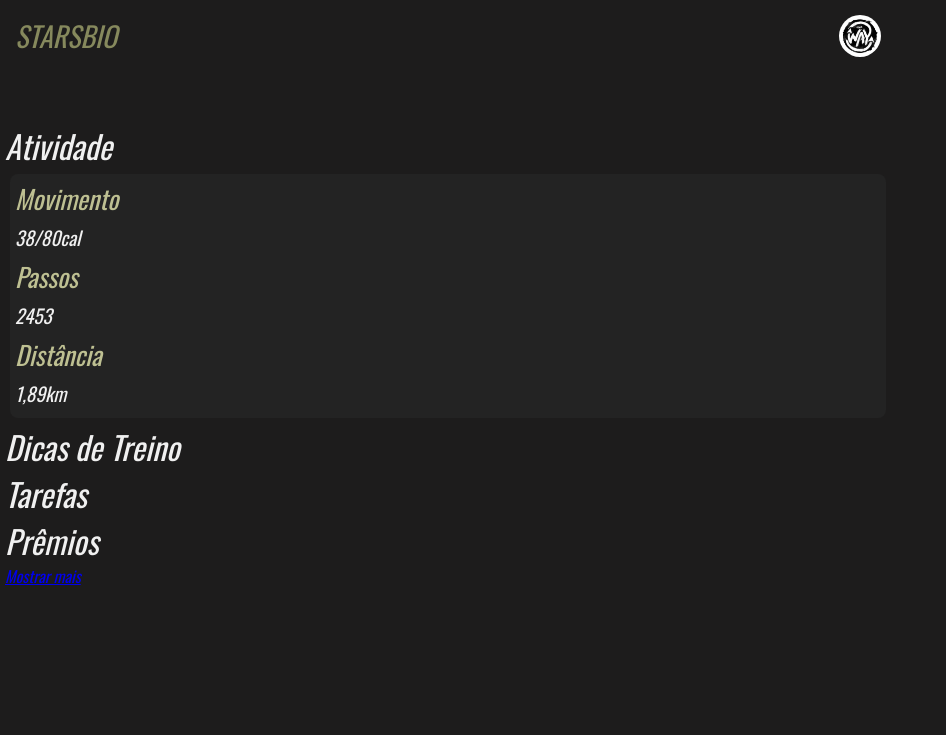
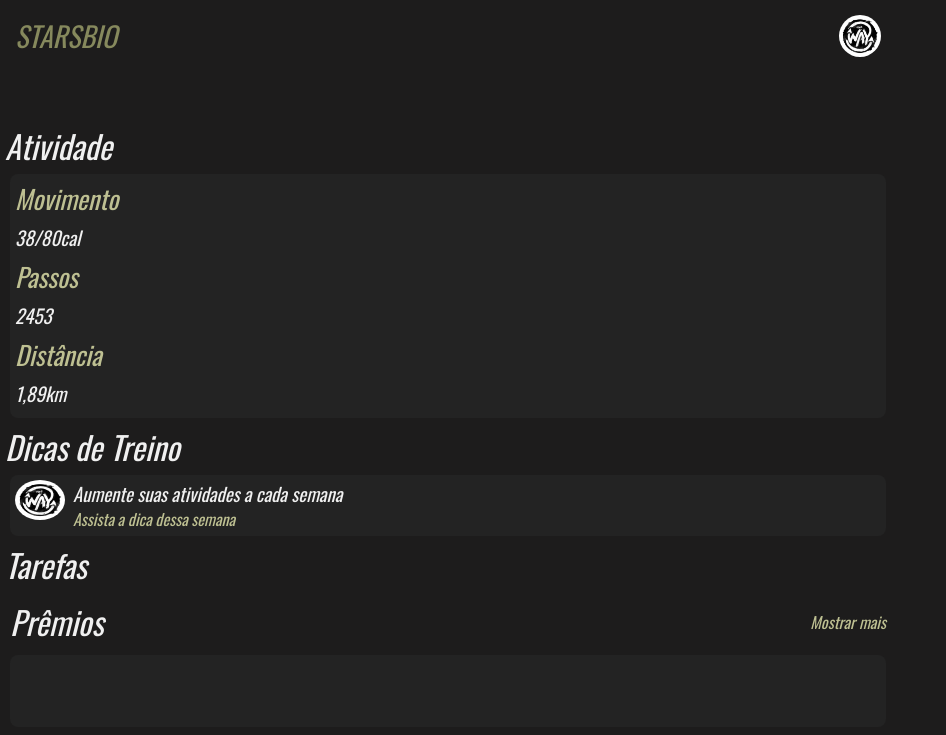
Before and after one commit to DevsAlves/STARSBIO, a plain HTML site: page index.html in a window 1280 px wide. Shown: the whole page, without its empty margins (0-946 px from the left). Drawn offline with nearby package versions, Linux system fonts and the light colour scheme.

Commit message:
stye: Adicionando o CSS do projeto

```diff
--- a/index.html
+++ b/index.html
@@ -14,7 +14,9 @@
     </nav>
 
     <main  id="main_container">
+        <div class="product">
 
+        </div>
         <div class="section1">
             <h2>Atividade</h2>
             <div class="content">
@@ -33,20 +35,45 @@
 
         <div class="section2">
             <h2>Dicas de Treino</h2>
-            <div>
-
+            <div class="content">
+                <div class="content_inline">
+                    <img src="img/download (1).jpeg" alt="logo" class="profile" height="40px" width="50px" style="border-radius: 50%;">
+                    <div class="sub_content">
+                        <h3>Aumente suas atividades a cada semana</h3>
+                        <div id="line"></div>
+                        <a id="tip">Assista a dica dessa semana</a>
+                    </div>
+                </div>
             </div>
         </div>
 
         <div class="section3">
             <h2>Tarefas</h2>
-            <div> </div>
+            <!-- Adicionar funcionalidade de adicionar tarefas e remover tarefas -->
+            <div  class="content">
+
+            </div>
         </div>
 
         <div class="section4">
-            <div>    <h2>Prêmios</h2> <a href="#">Mostrar mais</a> </div>
+            <div class="heading_awards">    <h2>Prêmios</h2> <a href="#" class="link">Mostrar mais</a> </div>
 
-            <div></div>
+            <div class="content">
+                <div class="content_awards">
+                    <img src="" alt="">
+                    <a href=""></a>
+                </div>
+
+                <div class="content_awards">
+                    <img src="" alt="">
+                    <a href=""></a>
+                </div>
+
+                <div class="content_awards">
+                    <img src="" alt="">
+                    <a href=""></a>
+                </div>
+            </div>
         </div>
     </main>
 
--- a/style/style.css
+++ b/style/style.css
@@ -16,7 +16,7 @@ body {
     max-width: 896px;
 }
 
-
+/* NAVBAR */
 #navbar {
     height: 72px;
     padding: 15px;
@@ -28,7 +28,7 @@ body {
     color: #86895D;
 }
 
-#navbar #profile {
+#profile {
     border-radius: 50%;
 }
 
@@ -43,6 +43,9 @@ body {
     font-size: 2rem;
 }
 
+/* PRODUTO */
+
+
 /* ATIVIDADE */
 .content {
     border-radius: 8px;
@@ -56,7 +59,7 @@ body {
     flex-direction: column;
 }
 
-.content_p p{
+.content_p p {
     margin-bottom: 5px;
     color: #BEC092;
     font-size: 26px;
@@ -68,3 +71,54 @@ body {
     color: #F0F0F0;
     font-size: 1.2rem;
 }
+
+/* DICAS DE TREINO */
+
+.content_p h3 {
+    color: #F0F0F0;
+    font-size: 23px;
+}
+
+
+.sub_content #tip {
+    font-size: 16px;
+    color: #BEC092;
+    text-decoration: none;
+}
+
+.content_inline {
+    padding: 5px;
+    display: flex;
+}
+
+.sub_content {
+    display: inline-block;
+    margin-left: 8px;
+}
+
+
+.sub_content  h3 {
+    color: #F0F0F0;
+}
+
+/* TAREFAS */
+
+
+
+
+
+/* PRÊMIOS */
+
+.heading_awards {
+    display: flex;
+    justify-content: space-between;
+    align-items: center;
+    color: #F0F0F0;
+    padding: 5px;
+}
+
+
+.heading_awards a {
+    text-decoration: none;
+    color: #BEC092;
+}
```
